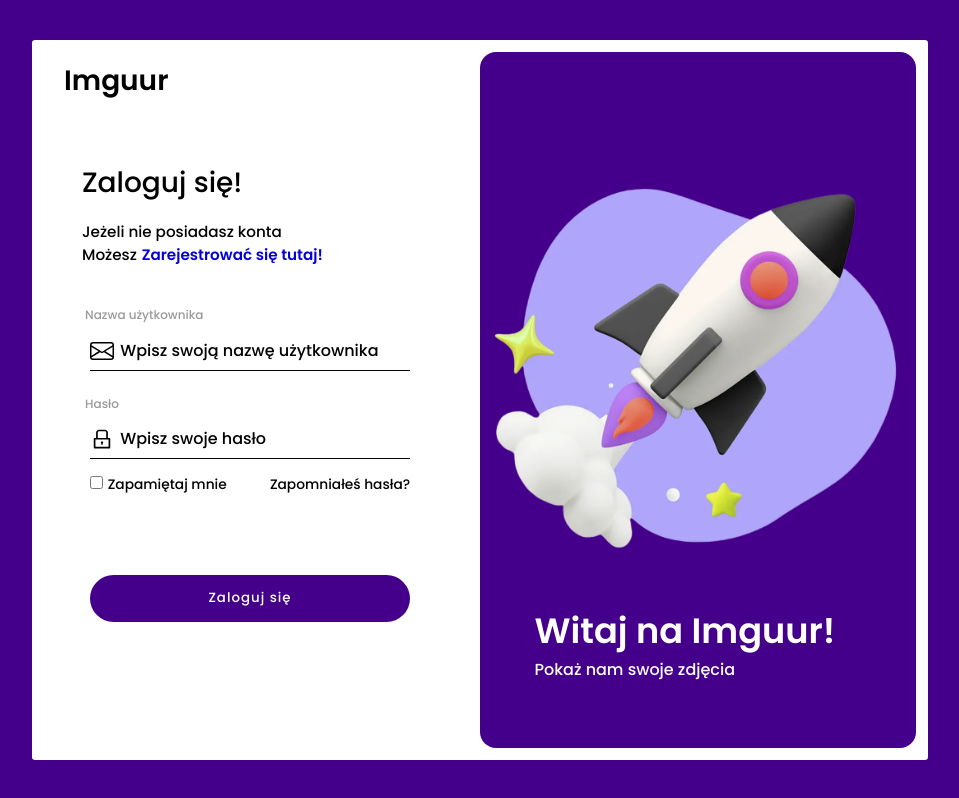
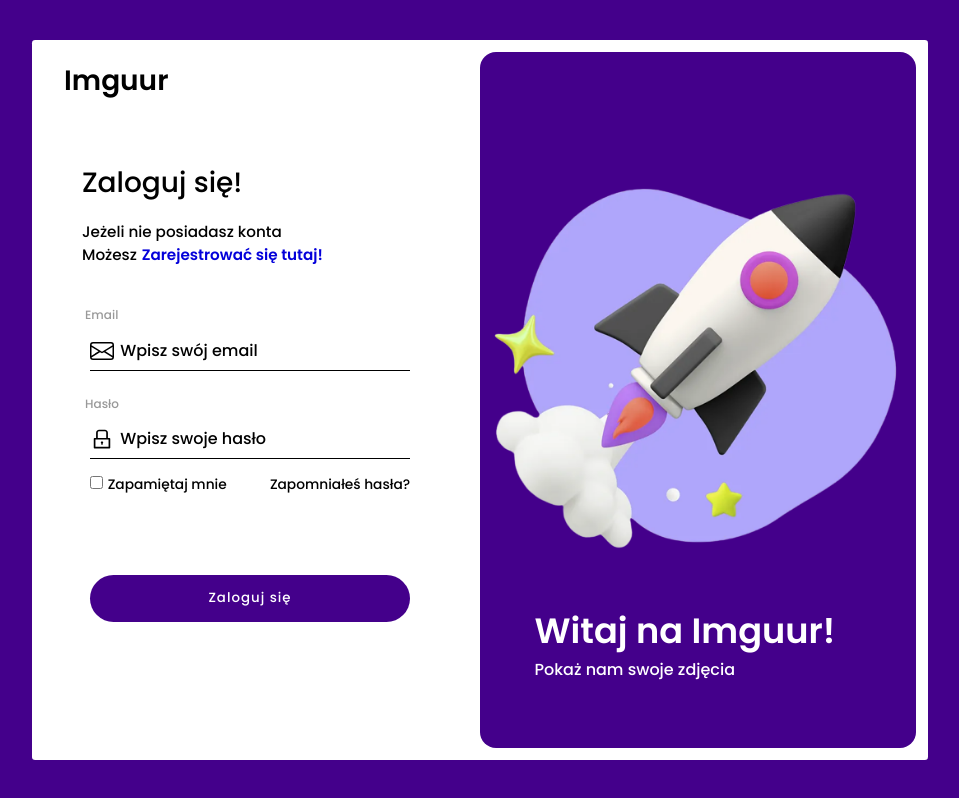
Before and after one commit to Vex0on/ICC_Imgur_clone, a React (Create React App) app in the folder frontend/: page /login in a window 1280 px wide. Shown: the whole page, without its empty margins (160-1119 px from the left). Built offline with nearby package versions, Linux system fonts and the light colour scheme.

Commit message:
Fix eslint, change variable username to email

```diff
--- a/frontend/src/components/Login/Login.tsx
+++ b/frontend/src/components/Login/Login.tsx
@@ -1,53 +1,46 @@
-import React, { useState, useEffect } from 'react'
-import { Link, useNavigate } from 'react-router-dom'
-import axios from 'axios'
+import React, { useState } from "react"
+import { Link, useNavigate } from "react-router-dom"
+import axios from "axios"
 
-import styles from './Login.module.scss'
+import styles from "./Login.module.scss"
 
-import { BsEnvelope } from 'react-icons/bs';
-import { AiOutlineLock } from 'react-icons/ai';
+import { BsEnvelope } from "react-icons/bs"
+import { AiOutlineLock } from "react-icons/ai"
 
-import { handleUsernameChange, handlePasswordChange } from '../../utils/eventHandlers';
+import { handleChangeText } from "../../utils/eventHandlers"
 
 
 export const Login = () => {
-    const [username, setUsername] = useState('')
+    const [email, setEmail] = useState('')
     const [password, setPassword] = useState('')
-    const [currentUser, setCurrentUser] = useState(false)
     const [informationLogin, setInformationLogin] = useState('')
 
     const navigate = useNavigate()
 
     const setAuthToken = (token: any) => {
         if (token) {
-            axios.defaults.headers.common["Authorization"] = `Bearer ${token}`;
+            axios.defaults.headers.common["Authorization"] = `Bearer ${token}`
         }
         else
-            delete axios.defaults.headers.common["Authorization"];
+            delete axios.defaults.headers.common["Authorization"]
      }
 
     const submitLogin = (e: React.FormEvent<HTMLFormElement>) => {
-        e.preventDefault();
-        if(username !== "" || password !== ""){
-            axios.post('http://127.0.0.1:8000/api/login', { username, password })
+        e.preventDefault()
+        if(email !== "" || password !== ""){
+            axios.post('http://127.0.0.1:8000/api/login', { email, password })
                 .then(response => {
-                    setCurrentUser(true);
-                    const token  =  response.data.token;
+                    const token  =  response.data.token
 
                     //set JWT token to local
-                    localStorage.setItem("token", token);
+                    localStorage.setItem("token", token)
 
                     //set token to axios common header
-                    setAuthToken(token);
+                    setAuthToken(token)
 
-                    navigate('/profile', {
-                        state: {
-                            currentUser: true
-                        }
-                    })
+                    navigate('/profile')
                 })
                 .catch(err => {
-                    setCurrentUser(false)
                     setInformationLogin('Nieprawidłowe dane logowania')
                 })
         }
@@ -78,19 +71,19 @@
             <form className={styles.form} onSubmit={e => submitLogin(e)}>
                 <label
                     className={styles.form__label}
-                    htmlFor='username'>
-                    Nazwa użytkownika
+                    htmlFor='email'>
+                    Email
                 </label>
                 <div className={styles.container__icon__input}>
                     <BsEnvelope className={styles.form__icon}/>
                     <input
                         className={styles.form__input}
-                        name='username'
-                        type='text'
-                        id='username'
-                        placeholder='Wpisz swoją nazwę użytkownika'
-                        value={username}
-                        onChange={event => handleUsernameChange(event, setUsername)}/>
+                        name='email'
+                        type='email'
+                        id='email'
+                        placeholder='Wpisz swój email'
+                        value={email}
+                        onChange={event => handleChangeText(event, setEmail)}/>
                 </div>
 
                 <label
@@ -107,7 +100,7 @@
                         id='password'
                         placeholder='Wpisz swoje hasło'
                         value={password}
-                        onChange={event => handlePasswordChange(event, setPassword)}/>
+                        onChange={event => handleChangeText(event, setPassword)}/>
                 </div>
 
                 <div className={styles.container__check__forgot}>
--- a/frontend/src/components/Registration/Registration.tsx
+++ b/frontend/src/components/Registration/Registration.tsx
@@ -1,29 +1,29 @@
-import React, { useState } from 'react'
-import { Link } from 'react-router-dom'
-import axios from "axios";
+import React, { useState } from "react"
+import { Link } from "react-router-dom"
+import axios from "axios"
 
-import styles from './Registration.module.scss'
+import styles from "./Registration.module.scss"
 
-import { BsEnvelope } from 'react-icons/bs'
-import { AiOutlineLock } from 'react-icons/ai'
+import { BsEnvelope } from "react-icons/bs"
+import { AiOutlineLock } from "react-icons/ai"
 
-import { handleUsernameChange, handlePasswordChange, handleRepeatPasswordChange } from '../../utils/eventHandlers'
+import { handleChangeText } from "../../utils/eventHandlers"
 
 export const Registration = () => {
-    const [username, setUsername] = useState("")
+    const [email, setEmail] = useState("")
     const [password, setPassword] = useState("")
     const [repeatPassword, setRepeatPassword] = useState("")
     const [success, setSuccess] = useState(false)
     const [informationRegister, setInformationRegister] = useState('')
 
     const submitRegister = (e: React.FormEvent<HTMLFormElement>) => {
-        e.preventDefault();
+        e.preventDefault()
         setInformationRegister('')
 
-        if(repeatPassword === password && password !== "" && username !== ""){
-            axios.post('http://127.0.0.1:8000/api/register', { username, password })
+        if(repeatPassword === password && password !== "" && email !== ""){
+            axios.post('http://127.0.0.1:8000/api/register', { email, password })
                 .then(response => {
-                    setUsername('')
+                    setEmail('')
                     setPassword('')
                     setRepeatPassword('')
                     setSuccess(true)
@@ -36,7 +36,7 @@
         else if(password === "") {
             setInformationRegister('Hasło nie może być puste')
         }
-        else if(username === "") {
+        else if(email === "") {
             setInformationRegister('Email nie może być pusty')
         }
         else {
@@ -68,19 +68,19 @@
             <form className={styles.form} onSubmit={e => submitRegister(e)}>
                 <label
                     className={styles.form__label}
-                    htmlFor='username'>
+                    htmlFor='email'>
                     Email
                 </label>
                 <div className={styles.container__icon__input}>
                     <BsEnvelope className={styles.form__icon}/>
                     <input
                         className={styles.form__input}
-                        type='text'
-                        id='username'
+                        type='email'
+                        id='email'
                         placeholder='Wpisz swój Email'
                         maxLength={45}
-                        value={username}
-                        onChange={event => handleUsernameChange(event, setUsername)}/>
+                        value={email}
+                        onChange={event => handleChangeText(event, setEmail)}/>
                 </div>
 
                 <label
@@ -88,6 +88,7 @@
                     htmlFor='password'>
                     Hasło
                 </label>
+
                 <div className={styles.container__icon__input}>
                     <AiOutlineLock className={styles.form__icon}/>
                     <input
@@ -97,7 +98,7 @@
                         placeholder='Hasło'
                         minLength={8}
                         value={password}
-                        onChange={event => handlePasswordChange(event, setPassword)}/>
+                        onChange={event => handleChangeText(event, setPassword)}/>
                 </div>
 
                 <label
@@ -105,6 +106,7 @@
                     htmlFor='repeat-password'>
                     Powtórz hasło
                 </label>
+
                 <div className={styles.container__icon__input}>
                     <AiOutlineLock className={styles.form__icon}/>
                     <input
@@ -114,7 +116,7 @@
                         placeholder='Powtórz swoje hasło'
                         minLength={8}
                         value={repeatPassword}
-                        onChange={event => handleRepeatPasswordChange(event, setRepeatPassword)}/>
+                        onChange={event => handleChangeText(event, setRepeatPassword)}/>
                 </div>
 
                 <div className={styles.container__check__forgot}>
--- a/frontend/src/pages/AdminPage/AdminPage.tsx
+++ b/frontend/src/pages/AdminPage/AdminPage.tsx
@@ -9,11 +9,11 @@
 import { Nav } from "../../components/Admin/Nav/Nav"
 
 export const AdminPage = () => {
-  const [activeLink, setActiveLink] = useState('users');
-  const [superUser, setSuperUser] = useState(false);
+  const [activeLink, setActiveLink] = useState('users')
+  const [superUser, setSuperUser] = useState(false)
 
   const handleLinkClick = (link: any) => {
-    setActiveLink(link);
+    setActiveLink(link)
   }
 
   const navigate = useNavigate()
@@ -33,13 +33,13 @@
         }
 
       } else {
-        console.log("Nie znaleziono tokenu w Local Storage");
+        console.log("Nie znaleziono tokenu w Local Storage")
       }
     } catch (error) {
-      console.log("Błąd dekodowania tokena JWT", error);
+      console.log("Błąd dekodowania tokena JWT", error)
       navigate('/login')
     }
-  }, []);
+  }, [navigate]);
 
 
   return (
--- a/frontend/src/services/MediaServices/MediaService.tsx
+++ b/frontend/src/services/MediaServices/MediaService.tsx
@@ -1,15 +1,14 @@
 import axios from "axios";
 import { API_URL } from "../Api/Api";
 
-const fetchImages = () => {
-  return axios
-    .get(API_URL + "images")
-    .then((response) => {
-      return response.data;
-    })
-    .catch((error) => {
-      console.log(error);
-    });
+const fetchImages = async () => {
+  try {
+    const response = await axios
+      .get(API_URL + "images");
+    return response.data;
+  } catch (error) {
+    console.log(error);
+  }
 };
 
 export default { fetchImages };
--- a/frontend/src/services/UsersServices/UsersService.tsx
+++ b/frontend/src/services/UsersServices/UsersService.tsx
@@ -1,15 +1,14 @@
 import axios from "axios";
 import { API_URL } from "../Api/Api";
 
-const fetchUsers = () => {
-  return axios
-    .get(API_URL + "users")
-    .then((response) => {
-      return response.data;
-    })
-    .catch((error) => {
-      console.log(error);
-    });
+const fetchUsers = async () => {
+  try {
+    const response = await axios
+      .get(API_URL + "users");
+    return response.data;
+  } catch (error) {
+    console.log(error);
+  }
 };
 
 export default { fetchUsers };
```
Also changed, not shown: frontend/src/components/Admin/Media/Media.jsx (+29 -29 lines), frontend/src/components/Admin/Nav/Nav.tsx (+7 -7 lines).
